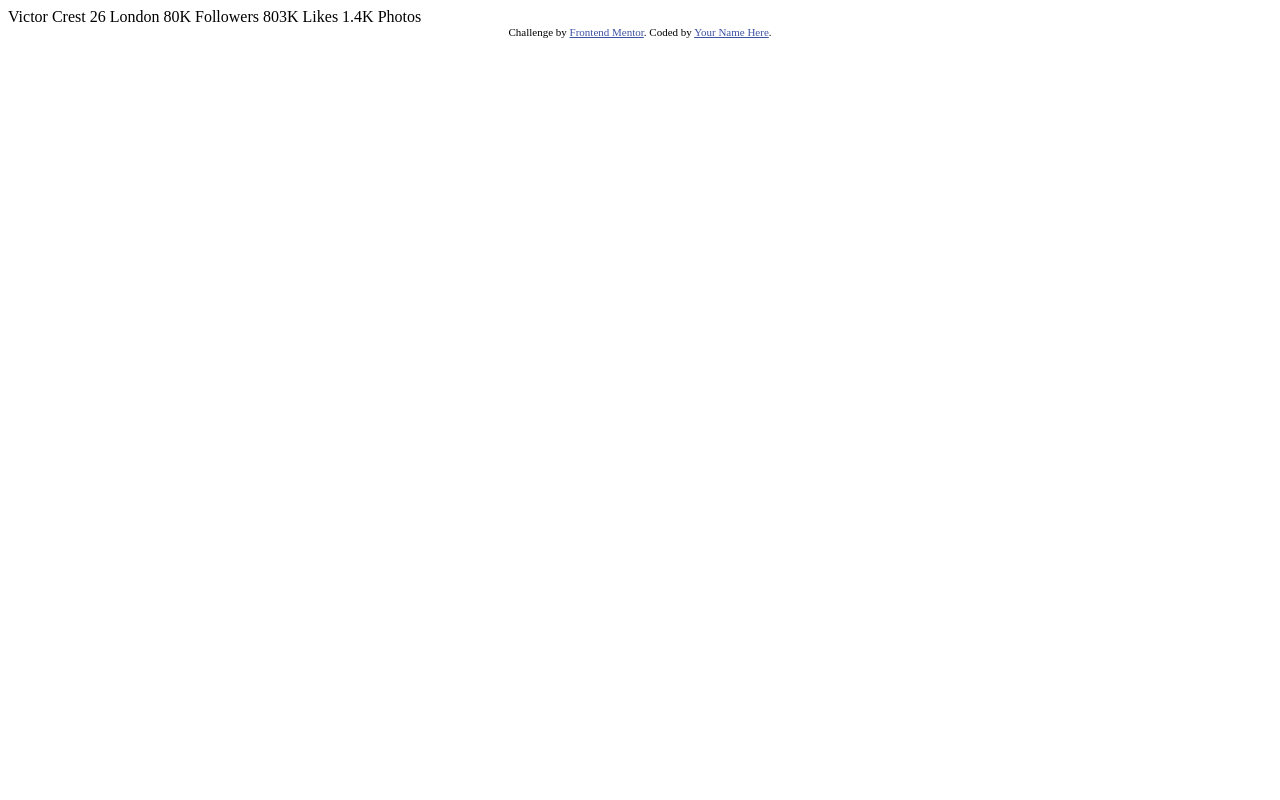
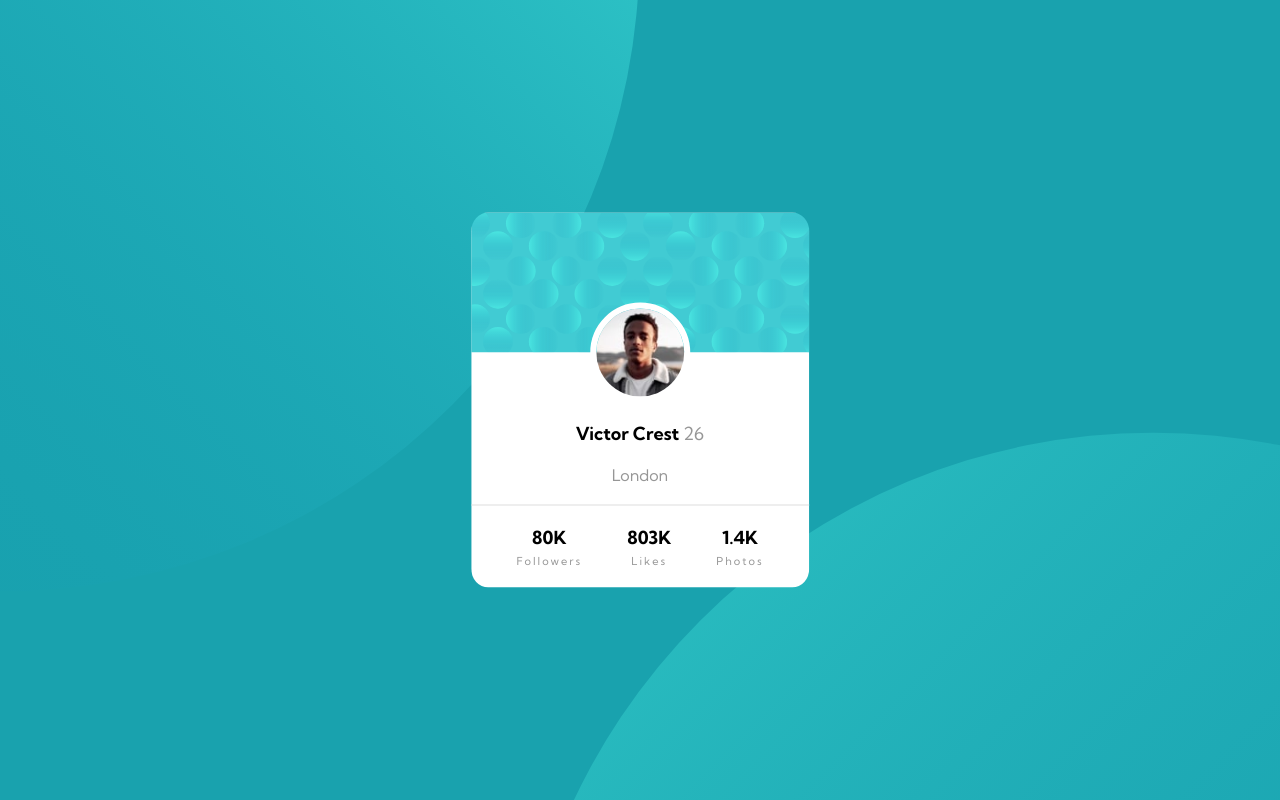
Before and after one commit to emsiti/frontend-mentor---profile-card-component, a plain HTML site: page index.html in a window 1280 px wide. Drawn offline with Linux system fonts and the light colour scheme.

Commit message:
create ver 1.0

```diff
--- a/index.html
+++ b/index.html
@@ -1,35 +1,51 @@
 <!DOCTYPE html>
 <html lang="en">
+
 <head>
   <meta charset="UTF-8">
-  <meta name="viewport" content="width=device-width, initial-scale=1.0"> <!-- displays site properly based on user's device -->
+  <meta name="viewport" content="width=device-width, initial-scale=1.0">
+  <!-- displays site properly based on user's device -->
 
   <link rel="icon" type="image/png" sizes="32x32" href="./images/favicon-32x32.png">
 
   <title>Frontend Mentor | Profile card component</title>
 
   <!-- Feel free to remove these styles or customise in your own stylesheet 👍 -->
-  <style>
-    .attribution { font-size: 11px; text-align: center; }
-    .attribution a { color: hsl(228, 45%, 44%); }
-  </style>
+  <link rel="preconnect" href="https://fonts.gstatic.com">
+  <link href="https://fonts.googleapis.com/css2?family=Kumbh+Sans:wght@400;700&display=swap" rel="stylesheet">
+  <link rel="stylesheet" href="styles/style.css">
 </head>
+
 <body>
-  Victor Crest
-  26
-  London
+  <section class="profile-card">
+    <div class="profile-card__avatar">
+      <img src="/images/image-victor.jpg" alt="User avatar">
+    </div>
+    <div class="profile-card__user">
+      <p class="profile-card__user-data">Victor Crest <span
+          class="profile-card__user-data profile-card__user-data--age">26</span></p>
+      <p class="profile-card__user-city">London</p>
+    </div>
+    <div class="profile-card__social">
+      <div class="profile-card__followers">
+        <p class="profile-card__stats">80k</p>
+        <p class="profile-card__stats profile-card__stats--desc">Followers</p>
+      </div>
+      <div class="profile-card__likes">
+        <p class="profile-card__stats">803k</p>
+        <p class="profile-card__stats profile-card__stats--desc">Likes</p>
+      </div>
+      <div class="profile-card__photos">
+        <p class="profile-card__stats">1.4k</p>
+        <p class="profile-card__stats profile-card__stats--desc">Photos</p>
+      </div>
+    </div>
+  </section>
 
-  80K
-  Followers
+  <!-- <div>
+    Challenge by <a href="https://www.frontendmentor.io?ref=challenge" target="_blank">Frontend Mentor</a>.
+    Coded by <a href="#">emsiti</a>.
+  </div> -->
+</body>
 
-  803K
-  Likes
-
-  1.4K
-  Photos
-  <div class="attribution">
-    Challenge by <a href="https://www.frontendmentor.io?ref=challenge" target="_blank">Frontend Mentor</a>.
-    Coded by <a href="#">Your Name Here</a>.
-  </div>
-</body>
 </html>
--- /dev/null
+++ b/styles/style.css
@@ -0,0 +1,94 @@
+* {
+    margin: 0;
+    padding: 0;
+    box-sizing: border-box;
+}
+
+html {
+    font-size: 10px;
+    font-family: 'Kumbh Sans', sans-serif;
+}
+
+body {
+    text-align: center;
+    min-height: 100vh;
+    background: url(../images/bg-pattern-top.svg), url(../images/bg-pattern-bottom.svg) hsla(185, 75%, 39%);
+    background-repeat: no-repeat;
+    background-size: 100%;
+    background-position: right calc(50vw + 15%) bottom calc(50vh - 15vw),
+        left calc(40vw + 25%) top calc(70vh - 10vw);
+}
+
+.profile-card {
+    display: flex;
+    flex-wrap: wrap;
+    align-content: flex-end;
+    justify-content: center;
+    position: absolute;
+    top: 50%;
+    left: 50%;
+    transform: translate(-50%, -50%);
+    width: calc(.9 * 375px);
+    height: 375px;
+    /* background-color: #fff; */
+    border-radius: 5%;
+    background: url(../images/bg-pattern-card.svg) #fff;
+    background-repeat: no-repeat;
+}
+
+.profile-card__avatar {
+    position: absolute;
+    left: calc(50% - 50px);
+    top: 90px;
+    width: 100px;
+    height: 100px;
+    border: 6px solid white;
+    border-radius: 50%;
+    overflow: hidden;
+}
+
+.profile-card__avatar img {
+    width: 100%;
+}
+
+.profile-card__user,
+.profile-card__social {
+    flex-basis: 100%;
+    padding: 2rem 0;
+}
+
+.profile-card__user-data,
+.profile-card__stats {
+    font-size: 1.8rem;
+    font-weight: bold;
+}
+
+.profile-card__user-data--age {
+    font-weight: normal;
+    color: hsl(0, 0%, 59%);
+}
+
+.profile-card__user-city {
+    padding-top: 2rem;
+    font-size: 1.6rem;
+    color: hsl(0, 0%, 59%);
+}
+
+.profile-card__stats {
+    text-transform: uppercase;
+}
+
+.profile-card__social {
+    display: flex;
+    justify-content: space-evenly;
+    border-top: 1px solid #ddd;
+}
+
+.profile-card__stats--desc {
+    padding-top: .5rem;
+    font-size: 1.1rem;
+    letter-spacing: 2px;
+    text-transform: capitalize;
+    font-weight: lighter;
+    color: hsl(0, 0%, 59%);
+}
```
